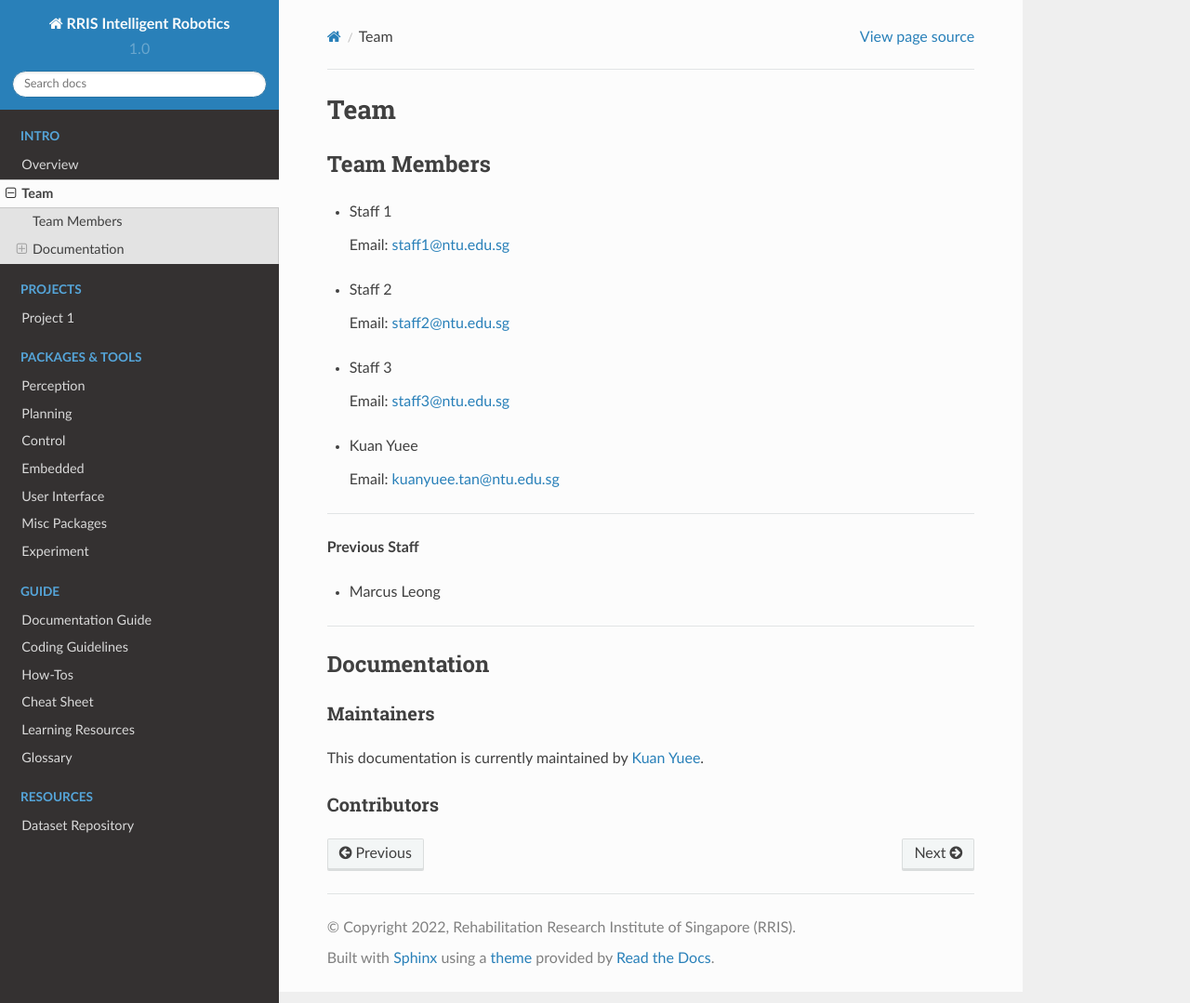
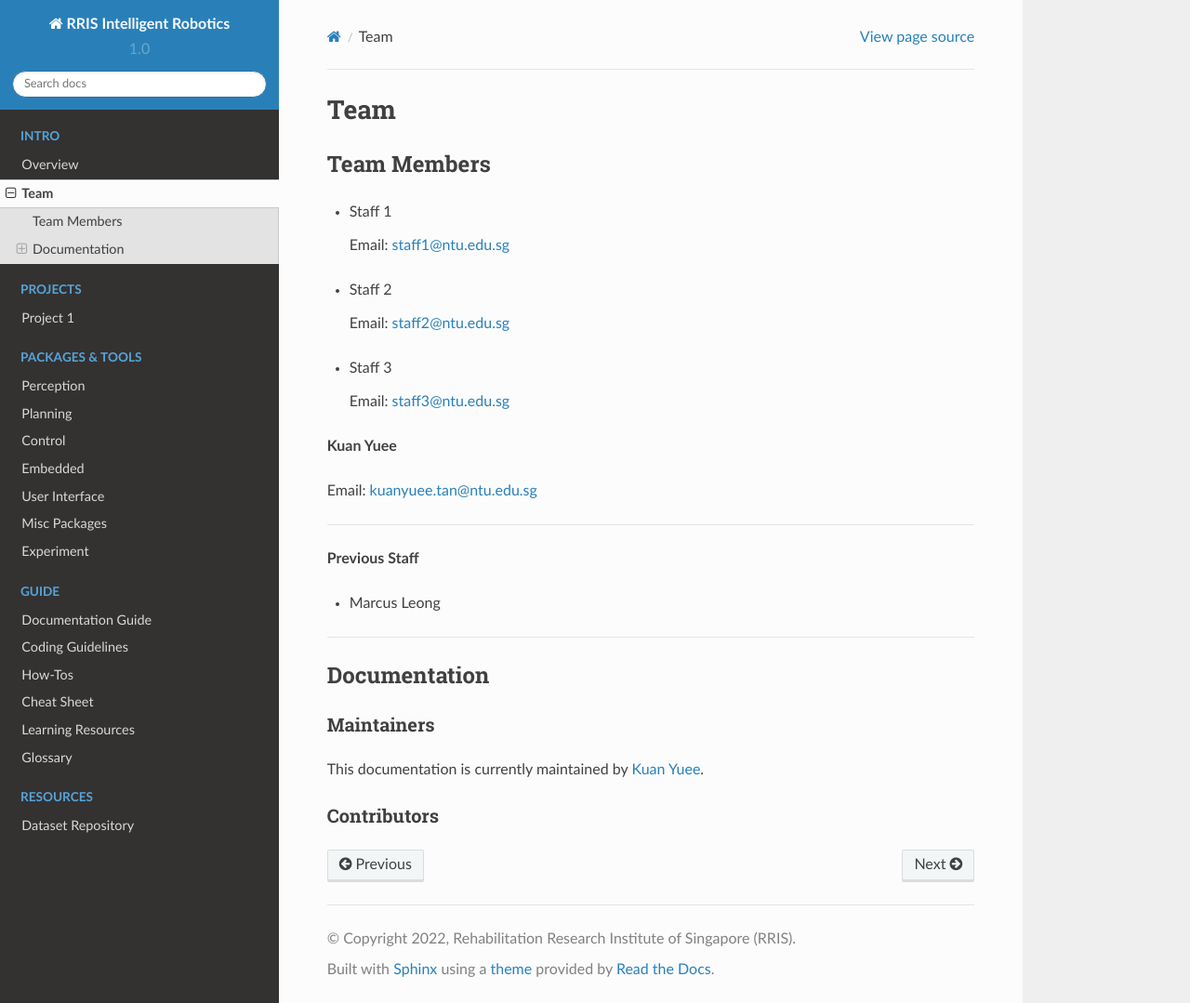
Before and after one commit to tky1026/rris_doc, a Sphinx documentation site: the page built from docs/source/Doc/Intro/team.rst, in a window 1280 px wide and 1079 px high. Shown: the whole window at 93% size. Built offline with Sphinx 7.4.7 and the Read the Docs theme 2.0.0, drawn with Linux system fonts in a browser that asks for light colours; pages that are not in the unit, such as notebooks, are missing from menus.

```diff
--- a/docs/source/Doc/Intro/team.rst
+++ b/docs/source/Doc/Intro/team.rst
@@ -23,11 +23,12 @@ Team Members
 
   Email: staff3@ntu.edu.sg
 
+
 .. _rris_kuanyuee:
 
-* Kuan Yuee
+**Kuan Yuee**
 
-  Email: kuanyuee.tan@ntu.edu.sg
+Email: kuanyuee.tan@ntu.edu.sg
 
 .. _rris_fyp_student1:
 
--- a/docs/source/Doc/Packages/CPerception/Packages/pkg_curb_detection.rst
+++ b/docs/source/Doc/Packages/CPerception/Packages/pkg_curb_detection.rst
@@ -32,7 +32,7 @@ Curb Detection
    :ref:`Polylidar3D <lib-polylidar>`
 
 :Documentation:
-   :ref:`Kuan Yuee <rris_kuanyuee>`
+   :ref:`t3doc:rris_kuanyuee`
 
 :Latest update:
    10 Aug 2022
```
